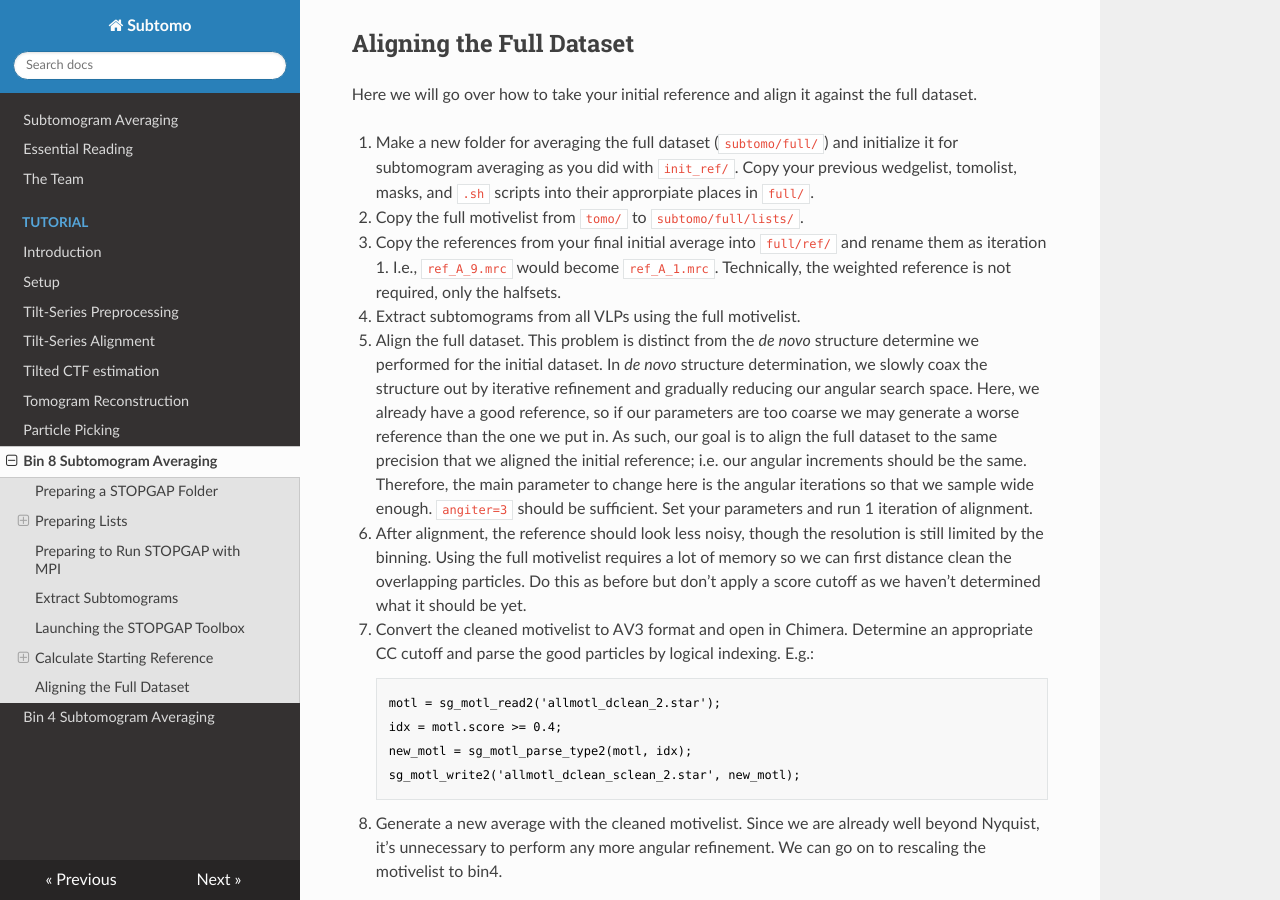
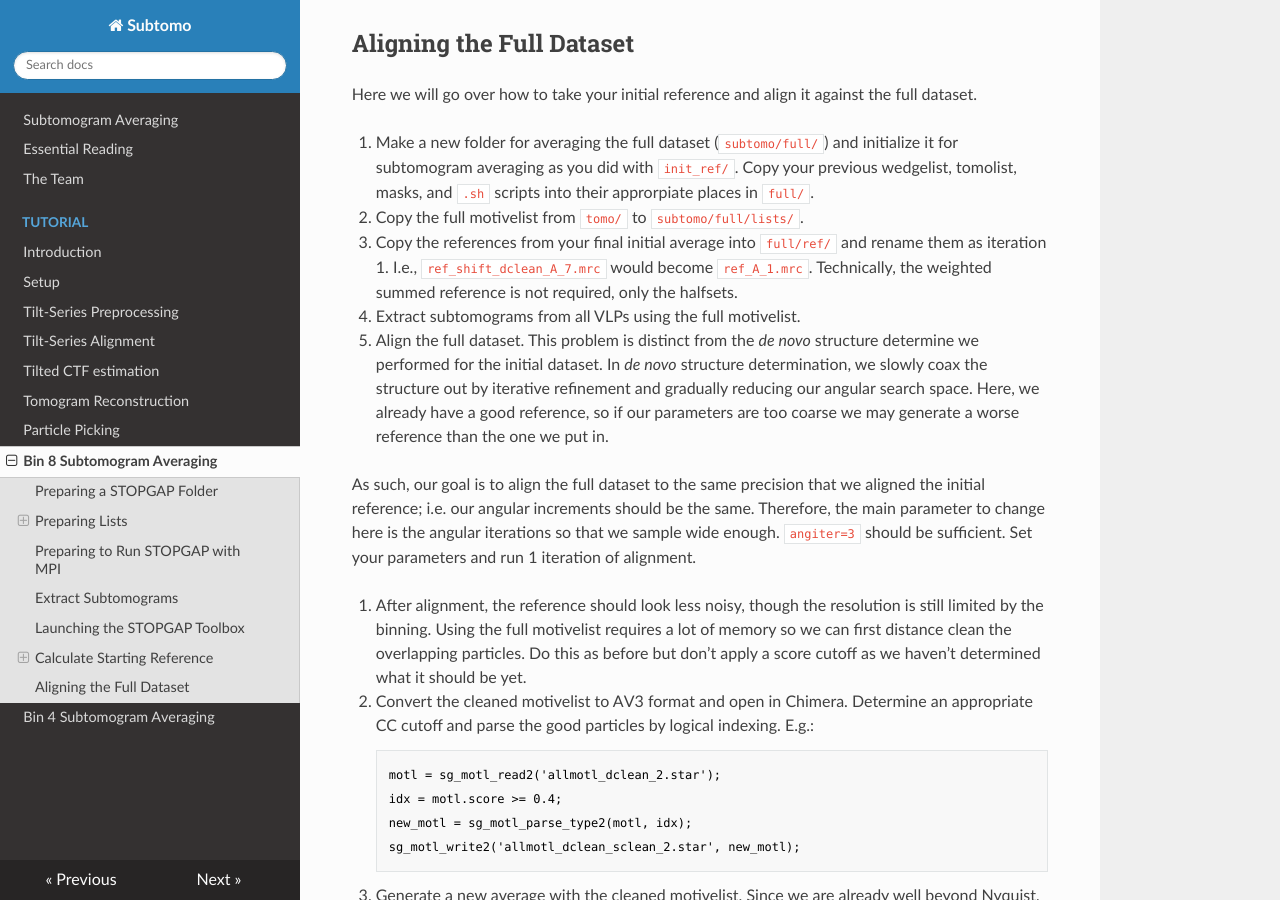
Before and after one commit to wan-lab-vanderbilt/subtomo-tutorials, an MkDocs documentation site: the page built from docs/hiv/bin8.md, in a window 1280 px wide and 900 px high, scrolled down 10141 px. Built offline with MkDocs 1.6.1, drawn with Linux system fonts in a browser that asks for light colours; nearby versions of some CDN libraries; formulas are drawn with MathJax 3; part of the change alters nothing that is shown.

Commit message:
Update bin8.md
formatting

```diff
--- a/docs/hiv/bin8.md
+++ b/docs/hiv/bin8.md
@@ -423,8 +423,8 @@ Copy your previous wedgelist, tomolist, masks, and `.sh` scripts into their appr
 2. Copy the full motivelist from `tomo/` to `subtomo/full/lists/`.
 
 3. Copy the references from your final initial average into `full/ref/` and rename them as iteration 1.
-I.e., `ref_A_9.mrc` would become `ref_A_1.mrc`.
-Technically, the weighted reference is not required, only the halfsets.
+I.e., `ref_shift_dclean_A_7.mrc` would become `ref_A_1.mrc`.
+Technically, the weighted summed reference is not required, only the halfsets.
 
 4. Extract subtomograms from all VLPs using the full motivelist.
 
@@ -432,16 +432,17 @@ Technically, the weighted reference is not required, only the halfsets.
 This problem is distinct from the *de novo* structure determine we performed for the initial dataset.
 In *de novo* structure determination, we slowly coax the structure out by iterative refinement and gradually reducing our angular search space.
 Here, we already have a good reference, so if our parameters are too coarse we may generate a worse reference than the one we put in.
-As such, our goal is to align the full dataset to the same precision that we aligned the initial reference; i.e. our angular increments should be the same.
-Therefore, the main parameter to change here is the angular iterations so that we sample wide enough.
-`angiter=3` should be sufficient.
-Set your parameters and run 1 iteration of alignment.
 
-6. After alignment, the reference should look less noisy, though the resolution is still limited by the binning.
+   As such, our goal is to align the full dataset to the same precision that we aligned the initial reference; i.e. our angular increments should be the same.
+   Therefore, the main parameter to change here is the angular iterations so that we sample wide enough.
+   `angiter=3` should be sufficient.
+   Set your parameters and run 1 iteration of alignment.
+
+7. After alignment, the reference should look less noisy, though the resolution is still limited by the binning.
 Using the full motivelist requires a lot of memory so we can first distance clean the overlapping particles.
 Do this as before but don’t apply a score cutoff as we haven’t determined what it should be yet.
 
-7. Convert the cleaned motivelist to AV3 format and open in Chimera.
+8. Convert the cleaned motivelist to AV3 format and open in Chimera.
 Determine an appropriate CC cutoff and parse the good particles by logical indexing.
 E.g.:
 
@@ -450,6 +451,6 @@ E.g.:
         new_motl = sg_motl_parse_type2(motl, idx);
         sg_motl_write2('allmotl_dclean_sclean_2.star', new_motl);
 
-8. Generate a new average with the cleaned motivelist.
+9. Generate a new average with the cleaned motivelist.
 Since we are already well beyond Nyquist, it’s unnecessary to perform any more angular refinement.
 We can go on to rescaling the motivelist to bin4.
```
